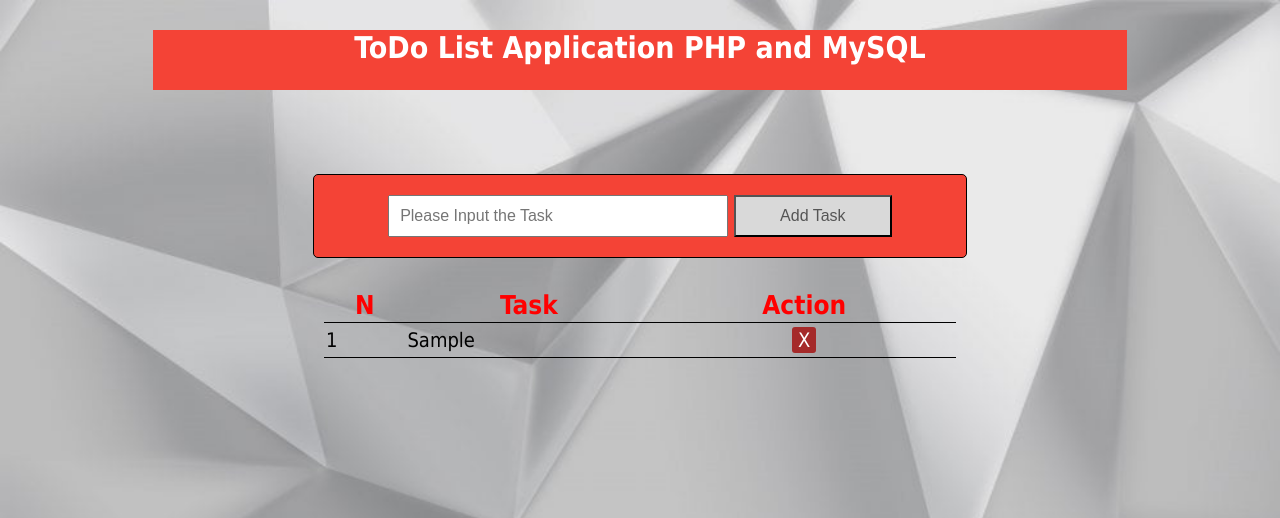
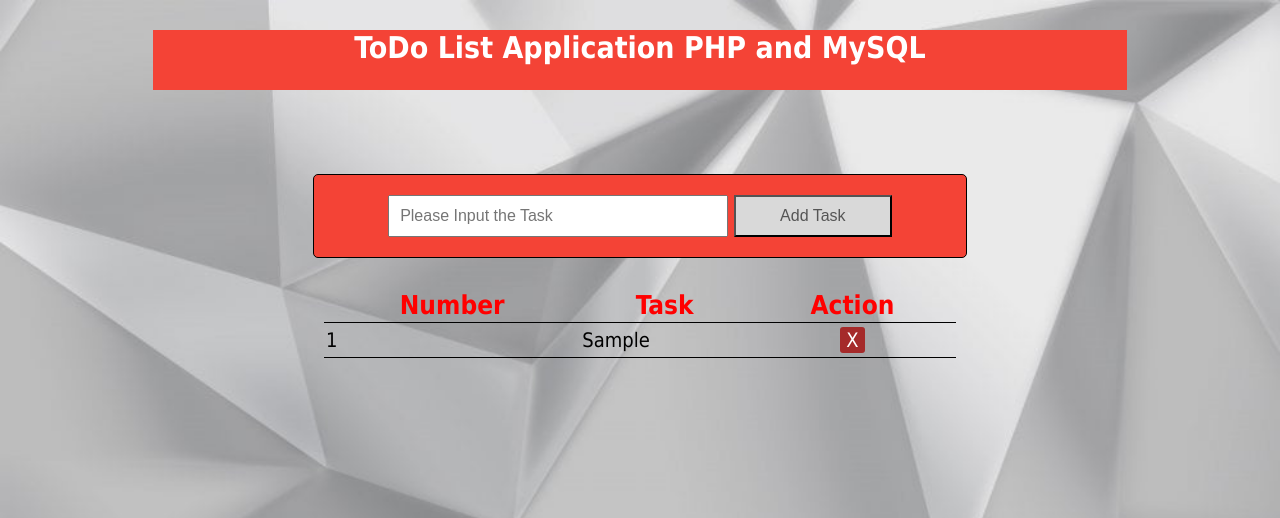
Before and after one commit to SimpleCycy/Module-0---Simple-CRUD-Project, a PHP site: page / in a window 1280 px wide. Shown: the top 518 px of the page. Run offline with PHP 8.4, Linux system fonts and the light colour scheme; tables that the repository leaves empty hold one stand-in row (values such as "Sample post").

Commit message:
Final to do list all working

```diff
--- a/index.php
+++ b/index.php
@@ -44,7 +44,7 @@
         <table>
             <thead>
                 <tr>
-                <th>N</th>
+                    <th>Number</th>
                     <th>Task</th>
                     <th>Action</th>
                 </tr>
```
